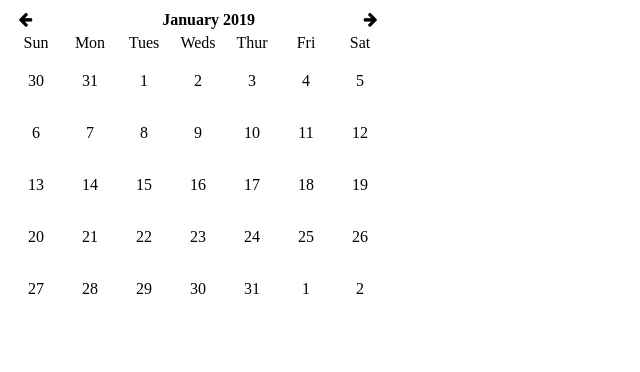
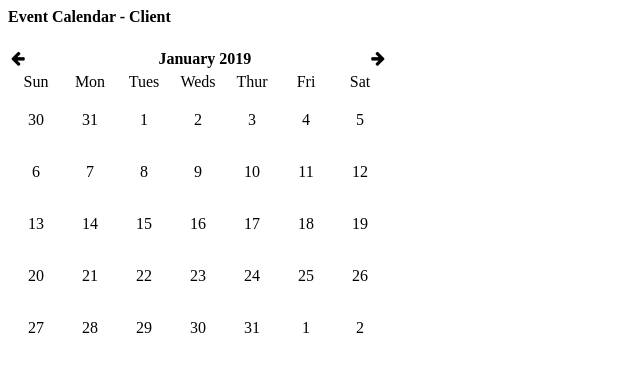
Before and after one commit to alanbickel/booking-calendar, a PHP site: page / in a window 1280 px wide. Shown: the top 372 px of the page, without its empty margins (0-640 px from the left). Run offline with PHP 8.4, Linux system fonts and the light colour scheme.

Commit message:
module display names in page

```diff
--- a/css/styles.css
+++ b/css/styles.css
@@ -1,17 +1,6 @@
 /*minimal styling for layout and date status*/
 
 /*Table Head*/
-.nav-left{
-  float: left;
-  margin-left: 2%;
-}
-
-.nav-right{
-  float: right;
-  margin-top: -18px;
-  margin-right: 2%;
-}
-
 td.header{
   padding: 2px;
   text-align: center;
@@ -22,3 +11,16 @@ td.header{
   width: 50px;
   height: 50px;
 }
+/*navigation*/
+.nav-arrow {
+  cursor: pointer;
+}
+
+.nav-left{
+  float: left;
+}
+
+.nav-right{
+  float: right;
+  margin-top: -18px;
+}
--- a/index.php
+++ b/index.php
@@ -21,5 +21,6 @@
 </head>
 
 <body>
+  <h4>Event Calendar - Client</h4>
   <div id="calendar-div"></div>
 </body>
```
